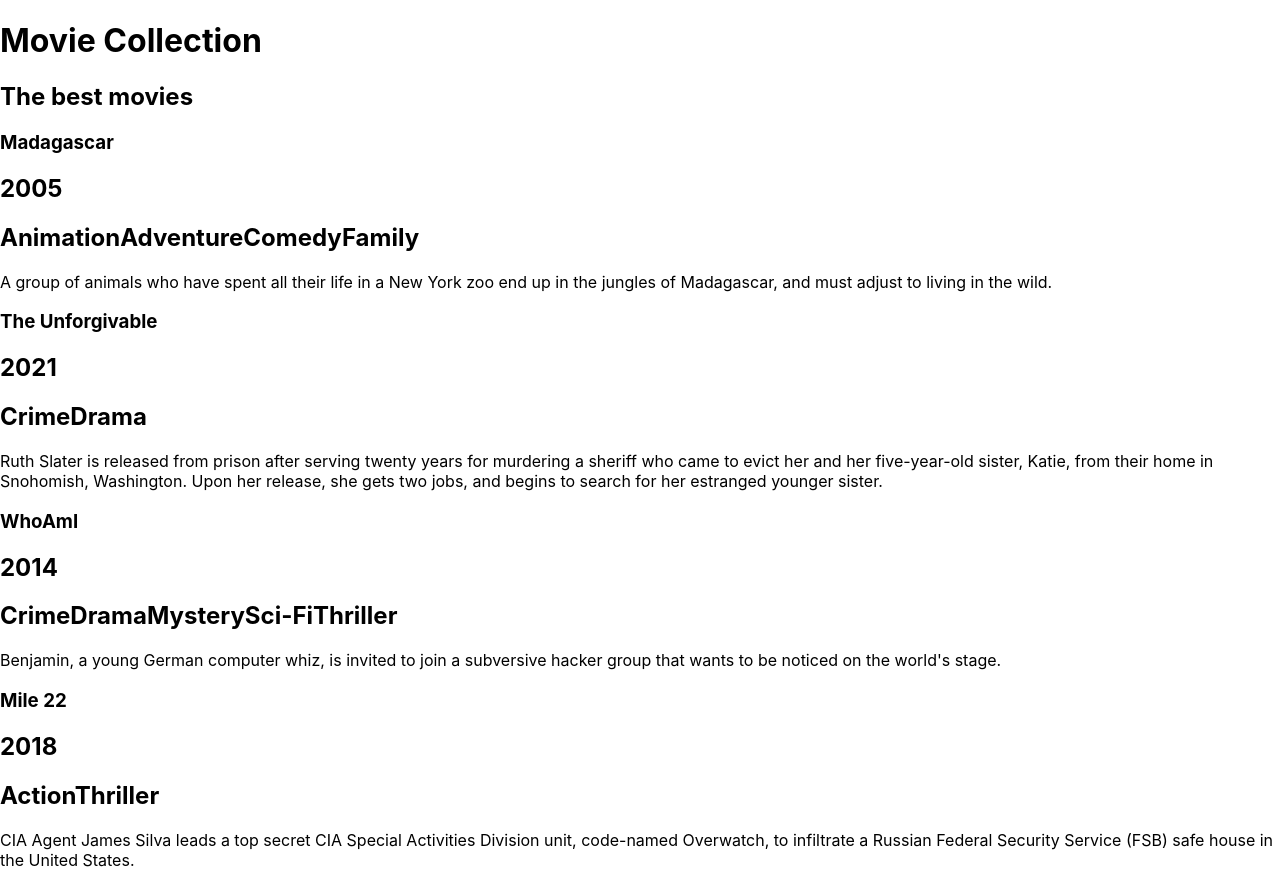
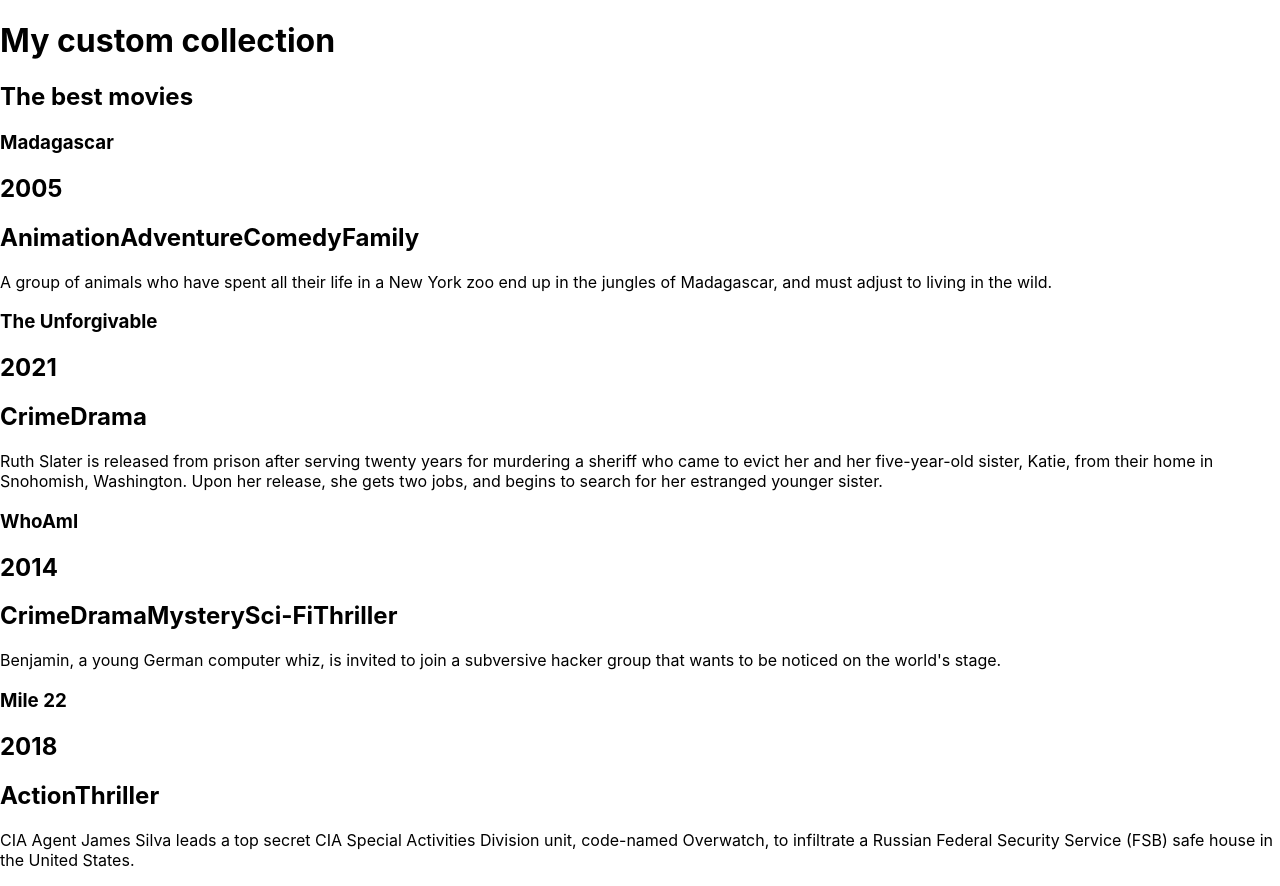
Before and after one commit to Y3llow45/movie-project-react, a React (Create React App) app: page / in a window 1280 px wide. Built offline with nearby package versions, Linux system fonts and the light colour scheme.

Commit message:
Fixed Heading and removed constructor

```diff
--- a/src/App.js
+++ b/src/App.js
@@ -12,7 +12,7 @@
 function App() {
   return (
     <div className="site-wrapper">
-      <Heading />
+      <Heading>My custom collection</Heading>
       <MovieList movies={movies}/>
     </div>
   );
--- a/src/components/Heading.js
+++ b/src/components/Heading.js
@@ -1,7 +1,7 @@
-function Heading() {
+function Heading(props) {
     return (
         <header>
-            <h1>Movie Collection</h1>
+            <h1>{props.children}</h1>
         </header>
     )
 }
--- a/src/components/MovieList.js
+++ b/src/components/MovieList.js
@@ -2,9 +2,6 @@
 import Movie from './Movie'
 
 class MovieList extends Component {
-    constructor(props) {
-        super(props)
-    }
     render(){
         return (
             <div className="movie-list">
```
Also changed, not shown: src/components/Counter.js (added).
